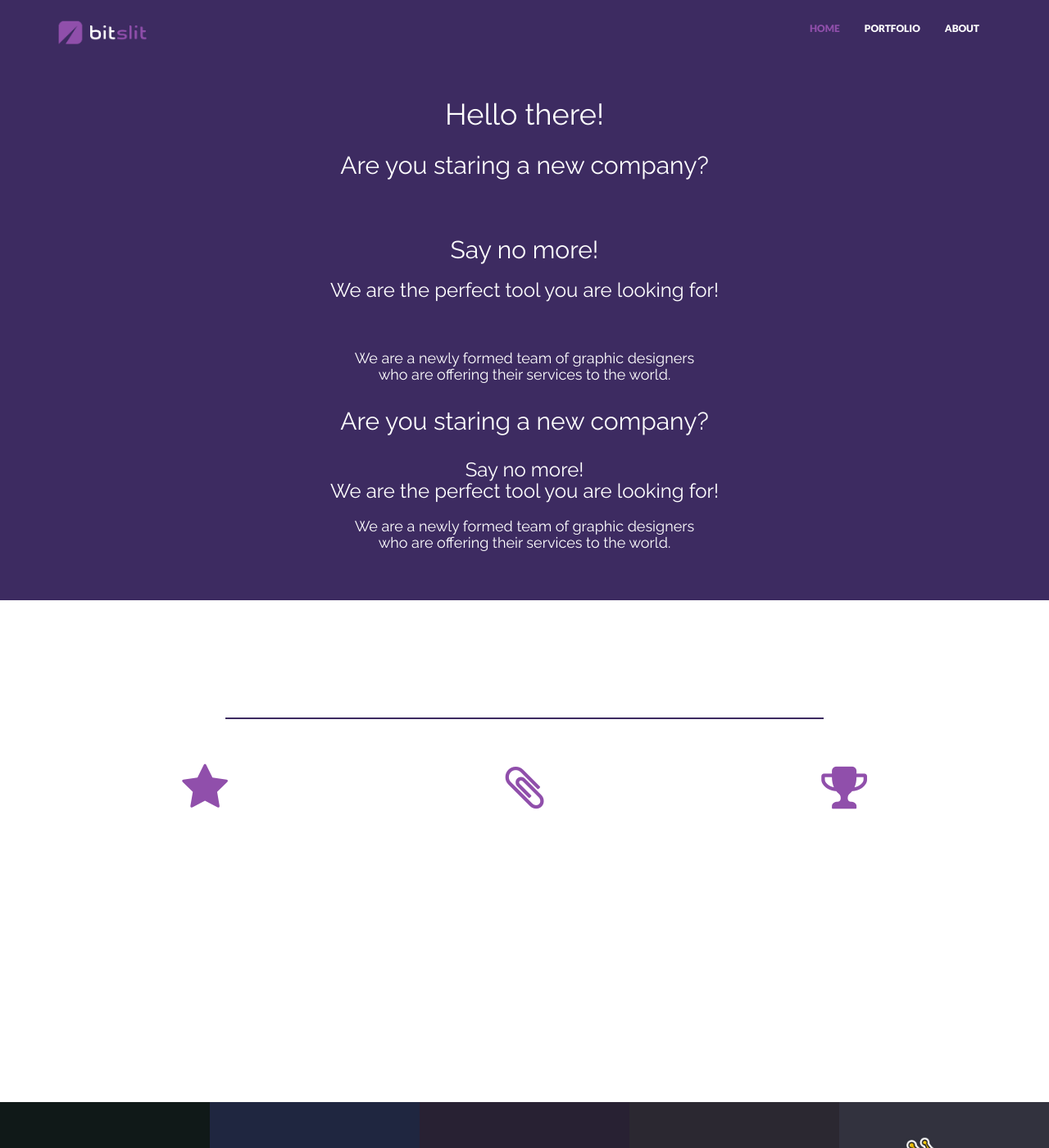
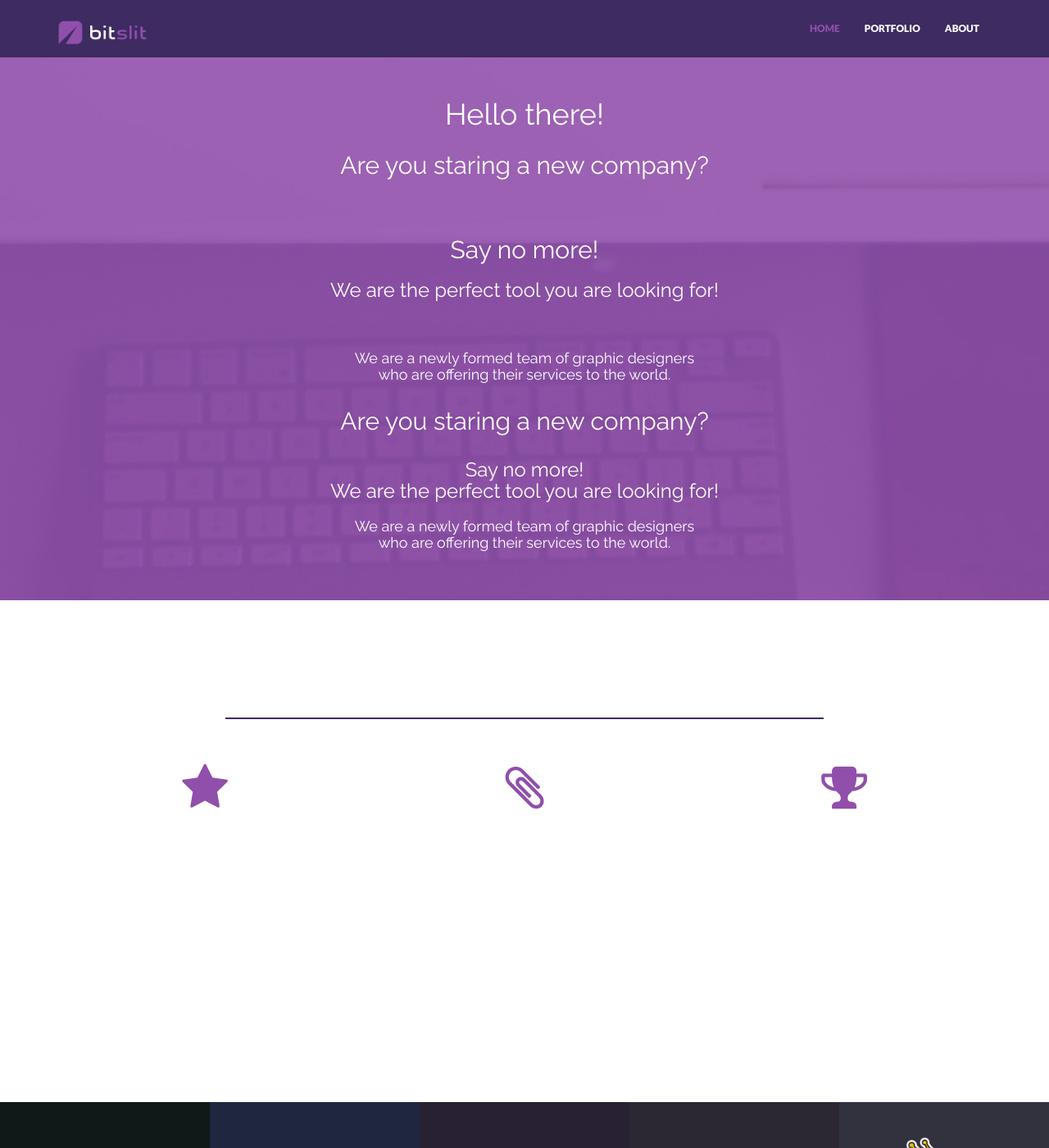
Before and after one commit to bitslit/portfolio, a Jekyll site: the page built from index.html, in a window 1280 px wide and 1400 px high. Shown: the whole window at 82% size. Built offline with Jekyll 4.4.1, drawn with Linux system fonts in a browser that asks for light colours; nearby versions of some CDN libraries.

Commit message:
Update style.css

```diff
--- a/_includes/css/style.css
+++ b/_includes/css/style.css
@@ -216,7 +216,7 @@ a:focus {
 ################################################################# */
 
 #headerwrap {
-	background-color: {{ site.colors.secondary }};
+	background: url(../img/headerwrap.jpg) no-repeat center top;
 	min-height: 0px;
 	padding-top: 100px;
 	padding-bottom: 50px;
```
